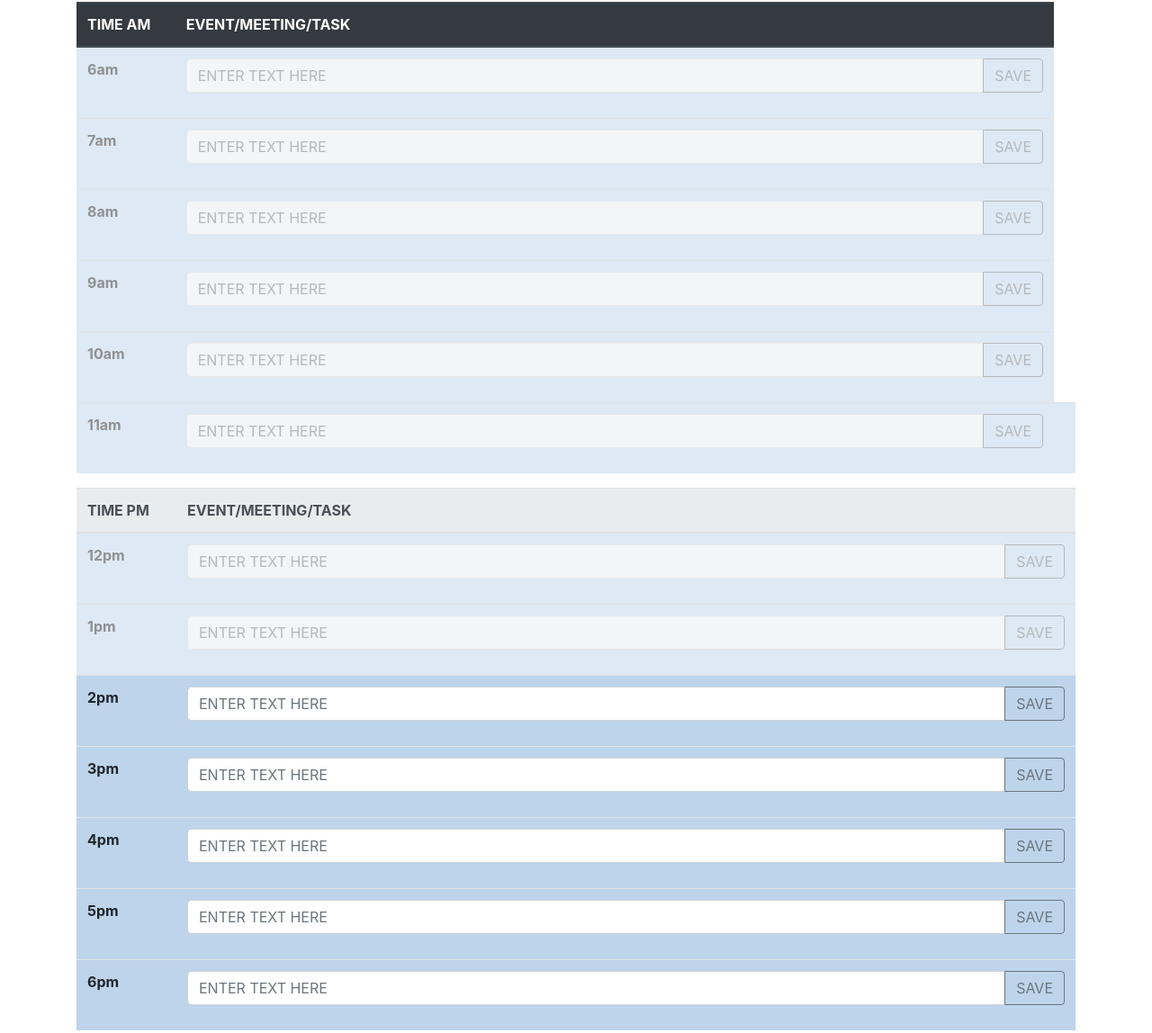
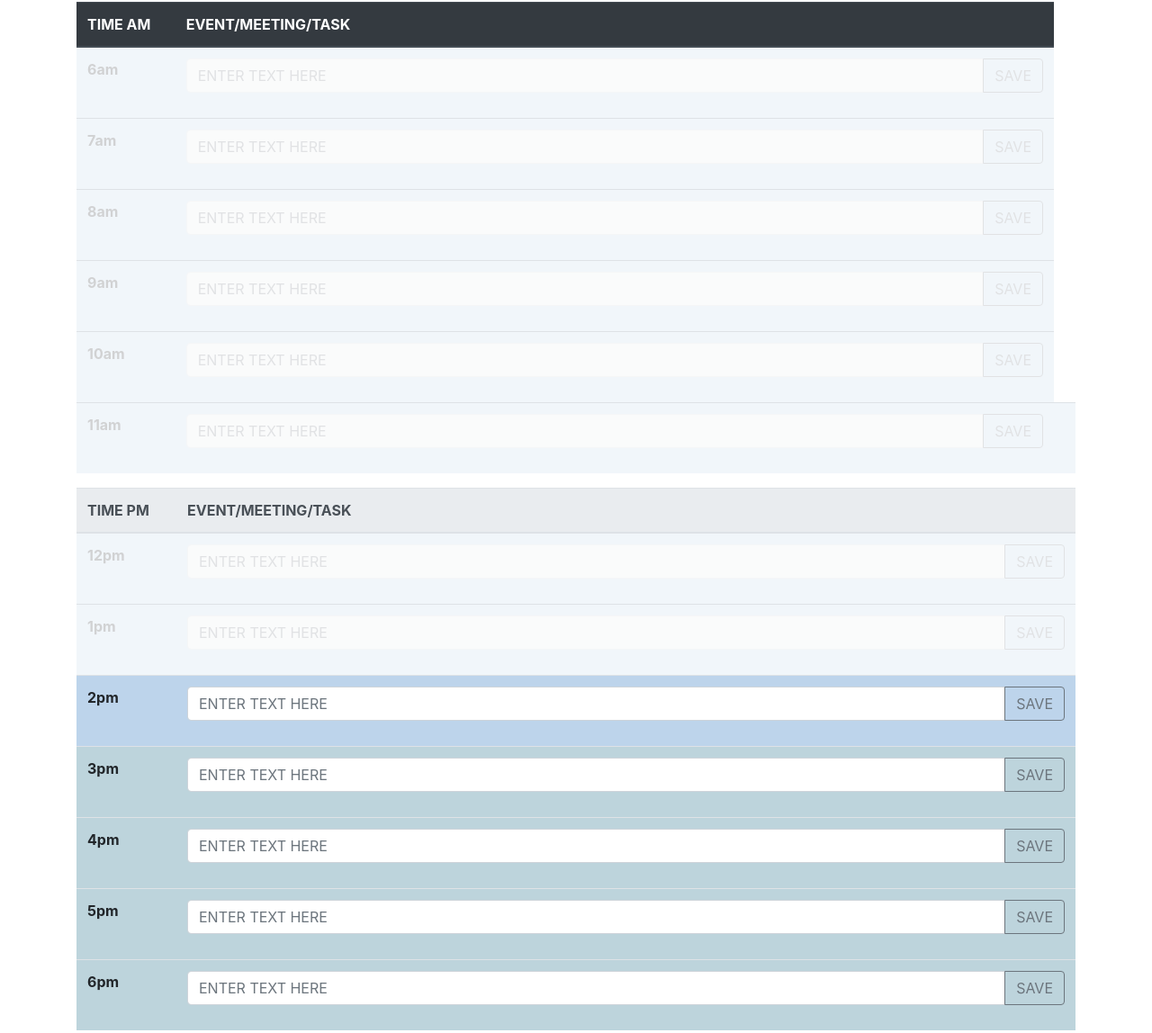
Before and after one commit to goodbyetonto/Scheduler-App, a plain HTML site: page index.html in a window 1280 px wide. Shown: the part 352-1500 px from the top of the page at 90% size. Drawn offline with nearby package versions, Linux system fonts and the light colour scheme.

Commit message:
updated page to have different sytles for past/present/future hour blocks, disabled button for past hour block, which is read only anyways

```diff
--- a/index.html
+++ b/index.html
@@ -9,7 +9,7 @@
     <link rel="stylesheet" href="style.css">
 </head>
 <body>
-    <div class="jumbotron text-center header">
+    <div class="jumbotron text-center header sticky-top">
         <h1 class="display-4" id="heading">DAILY SCHEDULER</h1>
         <p class="lead">Plan your day, with this convenient scheduling app. Enter your tasks and select 'save' to store your changes.</p>
         <hr class="my-4">
@@ -189,6 +189,7 @@
 
     <script src="https://code.jquery.com/jquery-3.4.1.min.js"></script>
     <script src="https://cdnjs.cloudflare.com/ajax/libs/moment.js/2.24.0/moment.min.js"></script>
+    <script src="extensions/sticky-header/bootstrap-table-sticky-header.js"></script>
     <script src="script.js"></script>
 </body>
 </html>
--- a/script.js
+++ b/script.js
@@ -4,6 +4,9 @@ $(document).ready(function () {
 
     // Create variable to save the value of the class .form-control
     var idArray = [];
+
+    // Create global variable to save the current whole hour value, from 0 - 23
+    let currentHour = parseInt(moment().hours());
 
     function clearLocal() {
         var currentHour = parseInt(moment().hours());
@@ -12,29 +15,41 @@ $(document).ready(function () {
         };
     };
 
-    createArray = function() {
+    function createArray () {
         $('.form-control').each(function () {
             idArray.push(parseInt(this.id));
         });
     };
 
-    function pastPres(idArray) {
-        // Create variable to hold the hour value (6 - 18) of the current time, as an integer
-        var currentHour = parseInt(moment().hours());
-        console.log(currentHour);
+    function pastPres(idArray, currentHour) {
 
         // Create new array from 0 to currentHour (exlusive)
         var past = idArray.slice(0, idArray.indexOf(currentHour));
-        console.log(past);
 
         // for each 'hour' in array, change the class for each .0 through .23 classes peretaining to the hour divs
         for (hour of past) {
 
             // change the opacity of the hour divs to make it clear that they are hours that have already past
-            $(`.${hour}`).css("opacity", ".5");
+            $(`.${hour}`).css("opacity", ".2");
 
             // change the read/write status to read only of the same divs, to keep users from updating the contents of the <input> elements
             $(`#${hour}`).attr("readonly", true);
+
+            // change the active status of the button for the identified hour block to inactive
+            $(`#${hour} button`).attr("disabled", true);
+        };
+    };
+
+    function future(idArray, currentHour) {
+
+        // Create new array from 0 to currentHour (exlusive)
+        var future = idArray.slice(idArray.indexOf(currentHour + 1));
+
+        // for each 'hour' in array, change the class for each .0 through .23 classes peretaining to the hour divs
+        for (hour of future) {
+
+            // add the class of '.future' to the hour block divs that are those hours beyond the present
+            $(`.${hour}`).attr("class", "future");
         };
     };
 
@@ -47,12 +62,12 @@ $(document).ready(function () {
         }, 1000);
     };
 
-    // Call Timer function
+    // Function Calls
     timer();
     clearLocal();
     createArray();
-    console.log(idArray);
-    pastPres(idArray);
+    pastPres(idArray, currentHour);
+    future(idArray, currentHour);
 
     // Get each ToDo item from local storage and place back in respective form fields with class .form-control
     for (i of idArray) {
@@ -60,9 +75,6 @@ $(document).ready(function () {
         var refill = localStorage.getItem(`ToDo ${i}`);
         currentID.val(refill);
     };
-
-    // Create variable to hold the hour value (0 - 23) of the current time, as an integer
-    var currentHour = parseInt(moment().hours());
 
     // When any of the html buttons with class of .btn are clicked
     saveBtn.on("click", function () {
--- a/style.css
+++ b/style.css
@@ -11,10 +11,9 @@
 
 }
 
-/* .pasTime {
-    background: hotpink;
-    opacity: .2;
-} */
+.future {
+    background: rgb(189, 212, 220);
+}
 
 .time {
 padding-top: 30px;
```
